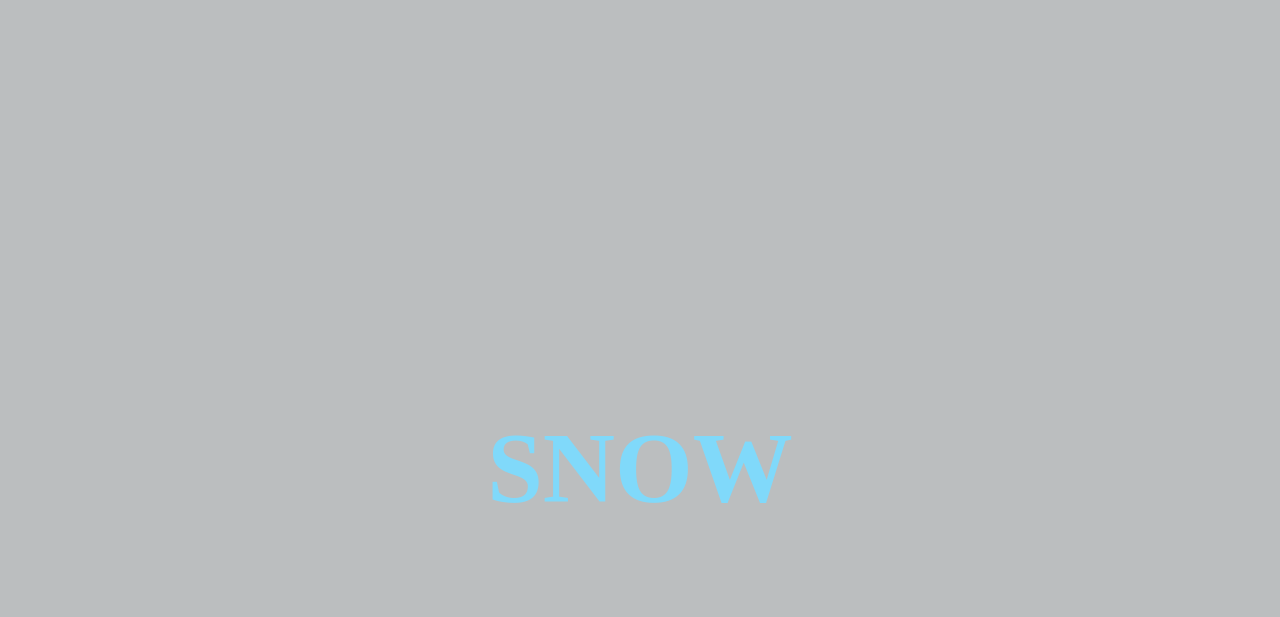
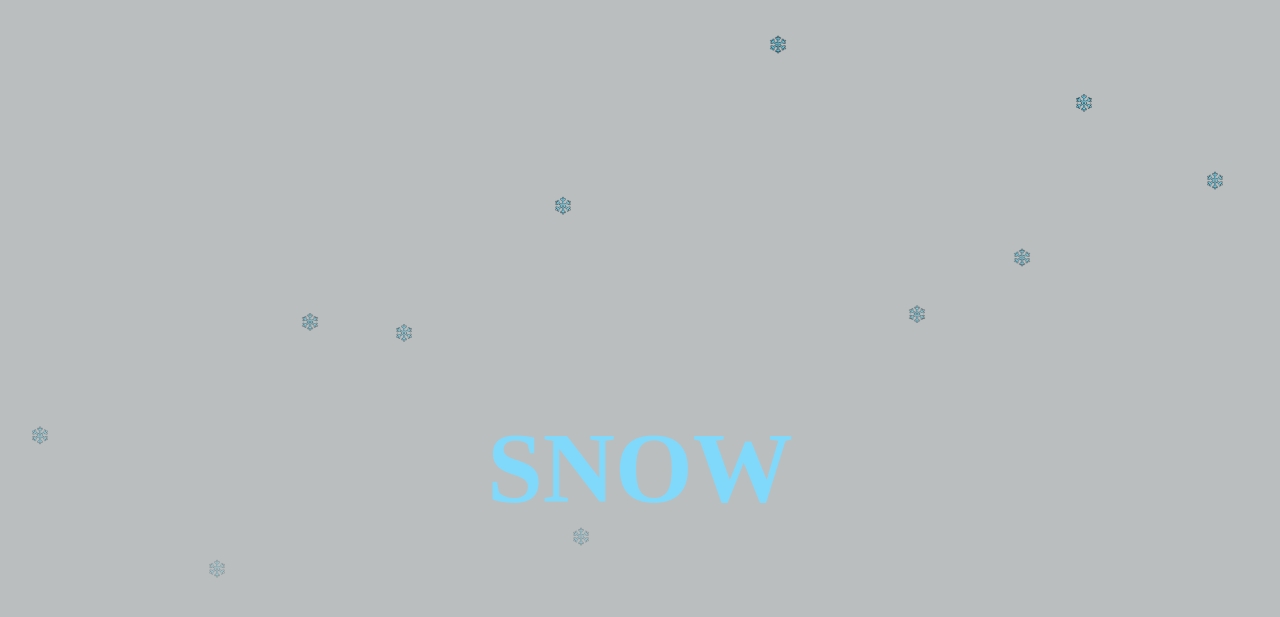
Before and after one commit to javierprogrameitor/Nieve, a plain HTML site: page index.html in a window 1280 px wide. Drawn offline with Linux system fonts and the light colour scheme; the site is published under a folder, as on GitHub Pages, so addresses that start at the root find nothing.

Commit message:
Ahora funciona
Funciona perfecto

```diff
--- a/css/style.css
+++ b/css/style.css
@@ -24,7 +24,7 @@ h1{
     position: absolute;
     width: 80px;
     height: 80px;
-    background: url('/img/copo.png') no-repeat;
+    background: url('../img/copo.png') no-repeat;
     background-size: cover;
     animation: snowfall 10s linear infinite;
     opacity: 0.8;
--- a/js/script.js
+++ b/js/script.js
@@ -10,5 +10,4 @@ function createSnow() {
         createSnow();
     });
 }
-
 setInterval(createSnow, 500);
```
